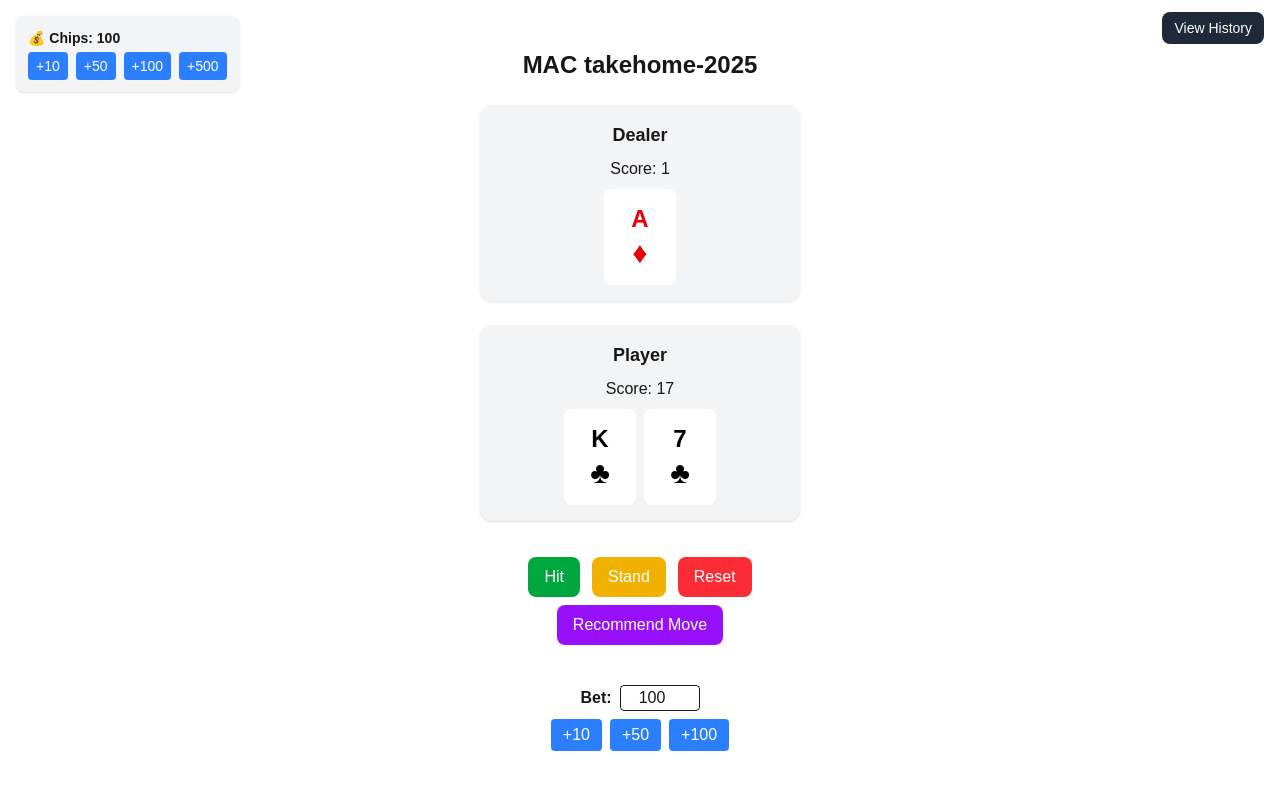
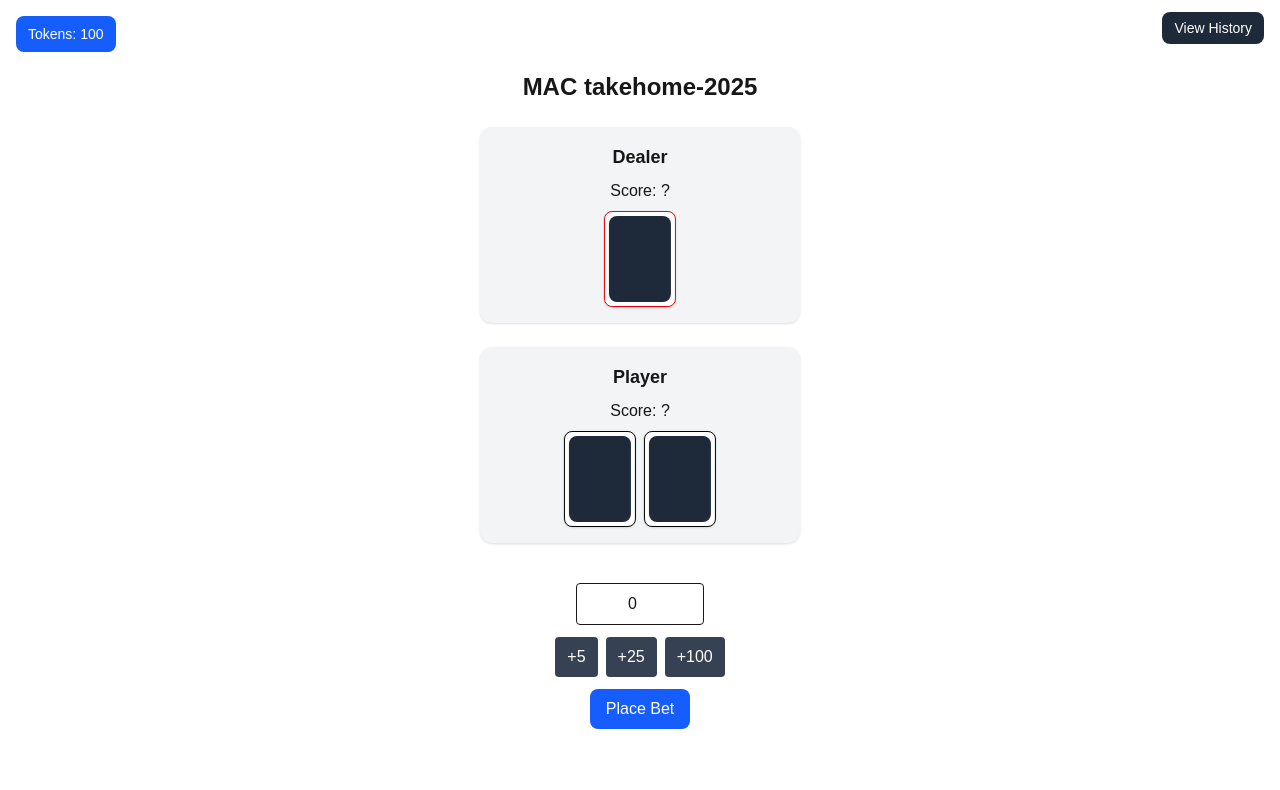
Before and after one commit to samer-alw/blackjack, a Next.js app: page / in a window 1280 px wide. Shown: the top 790 px of the page. Built offline with nearby package versions, Linux system fonts and the light colour scheme.

Commit message:
Finalised bet control logic and worked on styling on main page

```diff
--- a/src/app/components/betControl.tsx
+++ b/src/app/components/betControl.tsx
@@ -1,28 +1,61 @@
 "use client";
+import { useState } from "react";
 
-export default function BetControls({ bet, setBet, chips }: any) {
+interface BetControlsProps {
+  chips: number;
+  bet: number;
+  setBet: (amount: number) => void;
+}
+
+export default function BetControls({ chips, bet, setBet }: BetControlsProps) {
+  const [tempBet, setTempBet] = useState(0);
+
+  const addToBet = (amount: number) => {
+    setTempBet((prev) => Math.min(prev + amount, chips));
+  };
+
+  const handleSubmit = () => {
+    if (tempBet <= 0) {
+      alert("Bet must be greater than 0");
+      return;
+    }
+    if (tempBet > chips) {
+      alert("Bet cannot exceed your chips");
+      return;
+    }
+    setBet(tempBet);
+  };
+
   return (
-    <div className="mt-4 text-center">
-      <label className="mr-2 font-semibold">Bet:</label>
+    <div className="flex flex-col items-center gap-3 mt-4">
       <input
         type="number"
-        value={bet}
-        onChange={(e) => setBet(Number(e.target.value))}
-        min={1}
+        value={tempBet}
+        onChange={(e) => setTempBet(Number(e.target.value))}
+        min={0}
         max={chips}
-        className="border rounded text-center w-20"
+        className="px-4 py-2 border rounded w-32 text-center"
+        placeholder="Enter bet"
       />
-      <div className="flex gap-2 justify-center mt-2">
-        {[10, 50, 100].map((a) => (
+
+      <div className="flex gap-2">
+        {[5, 25, 100].map((amt) => (
           <button
-            key={a}
-            onClick={() => setBet((prev: number) => prev + a)}
-            className="px-3 py-1 bg-blue-500 text-white rounded hover:bg-blue-600"
+            key={amt}
+            onClick={() => addToBet(amt)}
+            className="px-3 py-2 bg-gray-700 text-white rounded hover:bg-gray-600"
           >
-            +{a}
+            +{amt}
           </button>
         ))}
       </div>
+
+      <button
+        onClick={handleSubmit}
+        className="px-4 py-2 bg-blue-600 text-white rounded-lg hover:bg-blue-700"
+      >
+        Place Bet
+      </button>
     </div>
   );
 }
--- a/src/app/components/chipControl.tsx
+++ b/src/app/components/chipControl.tsx
@@ -1,17 +1,46 @@
 "use client";
 
-export default function ChipControls({ chips, setChips }: any) {
+import { useState } from "react";
+
+interface TokenAdderProps {
+  chips: number;
+  setChips: (amount: number) => void;
+}
+
+export default function TokenAdder({ chips, setChips }: TokenAdderProps) {
+  const [isOpen, setIsOpen] = useState(false);
+
+  const addTokens = (amount: number) => {
+    setChips(chips + amount);
+    setIsOpen(false); // close popup after adding
+  };
+
   return (
-    <div className="absolute top-4 left-4 bg-gray-100 p-3 rounded-lg shadow text-sm">
-      <p className="font-semibold mb-1">💰 Chips: {chips}</p>
-      <div className="flex gap-2">
-        {[10, 50, 100, 500].map((a) => (
+    <div className="absolute top-4 left-4">
+      {/* Toggle Button */}
+      <button
+        onClick={() => setIsOpen(!isOpen)}
+        className="px-3 py-2 bg-blue-600 text-white rounded-lg hover:bg-blue-500 text-sm"
+      >
+        Tokens: {chips}
+      </button>
+
+      {/* Popup Buttons */}
+      <div
+        className={`mt-2 flex flex-col space-y-2 bg-gray-800 p-3 rounded-lg shadow-lg transform transition-all duration-300 ease-out
+        ${
+          isOpen
+            ? "opacity-100 scale-100"
+            : "opacity-0 scale-95 pointer-events-none"
+        }`}
+      >
+        {[10, 50, 100].map((amount) => (
           <button
-            key={a}
-            onClick={() => setChips((prev: number) => prev + a)}
-            className="px-2 py-1 bg-blue-500 text-white rounded hover:bg-blue-600"
+            key={amount}
+            onClick={() => addTokens(amount)}
+            className="px-3 py-2 bg-green-600 text-white rounded-lg hover:bg-green-500 text-sm"
           >
-            +{a}
+            +{amount} Tokens
           </button>
         ))}
       </div>
--- a/src/app/components/controls.tsx
+++ b/src/app/components/controls.tsx
@@ -1,13 +1,20 @@
 "use client";
+
+interface ControlsProps {
+  hit: () => void;
+  stand: () => void;
+  fetchRecommendation: () => void;
+  recommendation: string;
+  isStand: boolean;
+}
 
 export function Controls({
   hit,
   stand,
-  reset,
   fetchRecommendation,
   recommendation,
   isStand,
-}: any) {
+}: ControlsProps) {
   return (
     <div className="flex flex-col items-center gap-2 mt-3">
       <div className="flex gap-3 justify-center">
@@ -25,12 +32,6 @@ export function Controls({
         >
           Stand
         </button>
-        <button
-          onClick={reset}
-          className="px-4 py-2 bg-red-500 text-white rounded-lg hover:bg-red-600"
-        >
-          Reset
-        </button>
       </div>
 
       <button
@@ -39,6 +40,7 @@ export function Controls({
       >
         Recommend Move
       </button>
+
       {recommendation && (
         <div className="mt-2 p-2 border rounded bg-gray-50 text-sm">
           <strong>Suggestion:</strong> {recommendation}
--- a/src/app/components/dealerHand.tsx
+++ b/src/app/components/dealerHand.tsx
@@ -1,27 +1,24 @@
 "use client";
 import { useEffect, useState } from "react";
 
-export default function DealerHand({ dealerCards, score, resetSignal }: any) {
+export default function DealerHand({
+  dealerCards,
+  score,
+  resetSignal,
+  faceDown = false,
+}: any) {
   const [animatedDealerCards, setAnimatedDealerCards] = useState<
     { number: string; suit: string; show: boolean }[]
   >([]);
 
   useEffect(() => {
-    const cardsWithShow = dealerCards.map((c) => ({ ...c, show: false }));
-    setAnimatedDealerCards(cardsWithShow);
+    if (faceDown) {
+      setAnimatedDealerCards(dealerCards.map((c) => ({ ...c, show: false })));
+    } else {
+      setAnimatedDealerCards(dealerCards.map((c) => ({ ...c, show: true })));
+    }
+  }, [dealerCards, faceDown]);
 
-    cardsWithShow.forEach((_, i) => {
-      setTimeout(() => {
-        setAnimatedDealerCards((prev) => {
-          const newCards = [...prev];
-          newCards[i] = { ...newCards[i], show: true };
-          return newCards;
-        });
-      }, i * 300);
-    });
-  }, [dealerCards]);
-
-  // Clear on reset signal
   useEffect(() => {
     setAnimatedDealerCards([]);
   }, [resetSignal]);
@@ -29,26 +26,32 @@ export default function DealerHand({ dealerCards, score, resetSignal }: any) {
   return (
     <div className="bg-gray-100 p-4 rounded-xl shadow w-80 text-center">
       <h2 className="text-lg font-semibold mb-2">Dealer</h2>
-      <p>Score: {score}</p>
+      <p>Score: {!faceDown ? score : "?"}</p>
       <div className="flex justify-center gap-2 mt-2">
         {animatedDealerCards.map((card, i) => (
           <div
             key={i}
-            className={`w-18 h-24 rounded-lg flex flex-col justify-center items-center p-1 bg-white
+            className={`w-18 h-24 rounded-lg flex flex-col justify-center items-center p-1
+              bg-white border shadow
               ${
                 card.suit === "♥" || card.suit === "♦"
                   ? "text-red-600"
                   : "text-black"
               }
-              transition-all duration-1000 ease-out
-              ${
-                card.show
-                  ? "opacity-100 translate-y-0"
-                  : "opacity-0 translate-y-4"
+              transition-transform duration-500 ease-in-out
+              transform ${
+                faceDown || !card.show ? "rotate-y-180" : "rotate-y-0"
               }`}
+            style={{ perspective: "600px" }}
           >
-            <div className="text-2xl font-extrabold">{card.number}</div>
-            <div className="text-3xl font-bold">{card.suit}</div>
+            {faceDown || !card.show ? (
+              <div className="w-full h-full bg-gray-800 rounded-lg"></div>
+            ) : (
+              <>
+                <div className="text-2xl font-extrabold">{card.number}</div>
+                <div className="text-3xl font-bold">{card.suit}</div>
+              </>
+            )}
           </div>
         ))}
       </div>
--- a/src/app/components/playerHand.tsx
+++ b/src/app/components/playerHand.tsx
@@ -6,32 +6,22 @@ export default function PlayerHand({
   score,
   message,
   resetSignal,
+  faceDown = false,
 }: any) {
   const [animatedPlayerCards, setAnimatedPlayerCards] = useState<
     { number: string; suit: string; show: boolean }[]
   >([]);
 
   useEffect(() => {
-    if (animatedPlayerCards.length === 0) {
+    if (faceDown) {
+      // Hide all cards if faceDown
+      setAnimatedPlayerCards(playerCards.map((c) => ({ ...c, show: false })));
+    } else {
+      // Show all cards immediately if faceUp
       setAnimatedPlayerCards(playerCards.map((c) => ({ ...c, show: true })));
-      return;
     }
+  }, [playerCards, faceDown]);
 
-    const lastIndex = playerCards.length - 1;
-    const lastCard = playerCards[lastIndex];
-
-    setAnimatedPlayerCards((prev) => [...prev, { ...lastCard, show: false }]);
-
-    setTimeout(() => {
-      setAnimatedPlayerCards((prev) => {
-        const newCards = [...prev];
-        newCards[lastIndex] = { ...newCards[lastIndex], show: true };
-        return newCards;
-      });
-    }, 50);
-  }, [playerCards]);
-
-  // Clear animation on reset
   useEffect(() => {
     setAnimatedPlayerCards([]);
   }, [resetSignal]);
@@ -39,7 +29,7 @@ export default function PlayerHand({
   return (
     <div className="bg-gray-100 p-4 rounded-xl shadow w-80 text-center">
       <h2 className="text-lg font-semibold mb-2">Player</h2>
-      <p>Score: {score}</p>
+      <p>Score: {!faceDown ? score : "?"}</p>
       {message && (
         <div className="mt-4 p-3 bg-gray-200 rounded-lg text-lg font-semibold">
           {message}
@@ -49,21 +39,27 @@ export default function PlayerHand({
         {animatedPlayerCards.map((card, i) => (
           <div
             key={i}
-            className={`w-18 h-24 rounded-lg flex flex-col justify-center items-center p-1 bg-white
+            className={`w-18 h-24 rounded-lg flex flex-col justify-center items-center p-1
+              bg-white border shadow
               ${
                 card.suit === "♥" || card.suit === "♦"
                   ? "text-red-600"
                   : "text-black"
               }
-              transition-all duration-1000 ease-out
-              ${
-                card.show
-                  ? "opacity-100 translate-y-0"
-                  : "opacity-0 translate-y-4"
+              transition-transform duration-500 ease-in-out
+              transform ${
+                faceDown || !card.show ? "rotate-y-180" : "rotate-y-0"
               }`}
+            style={{ perspective: "600px" }}
           >
-            <div className="text-2xl font-extrabold">{card.number}</div>
-            <div className="text-3xl font-bold">{card.suit}</div>
+            {faceDown || !card.show ? (
+              <div className="w-full h-full bg-gray-800 rounded-lg"></div>
+            ) : (
+              <>
+                <div className="text-2xl font-extrabold">{card.number}</div>
+                <div className="text-3xl font-bold">{card.suit}</div>
+              </>
+            )}
           </div>
         ))}
       </div>
--- a/src/app/hooks/useBlackJackGame.tsx
+++ b/src/app/hooks/useBlackJackGame.tsx
@@ -11,7 +11,7 @@ export function useBlackjackGame() {
   >([]);
   const [isStand, setIsStand] = useState(false);
   const [chips, setChips] = useState(100);
-  const [bet, setBet] = useState(100);
+  const [bet, setBet] = useState(0);
   const [message, setMessage] = useState("");
   const [roundOver, setRoundOver] = useState(false);
   const [history, setHistory] = useState<any[]>(() => {
--- a/src/app/page.tsx
+++ b/src/app/page.tsx
@@ -1,4 +1,5 @@
 "use client";
+
 import { useBlackjackGame } from "./hooks/useBlackJackGame";
 import DealerHand from "./components/dealerHand";
 import PlayerHand from "./components/playerHand";
@@ -6,9 +7,11 @@ import ChipControls from "./components/chipControl";
 import BetControls from "./components/betControl";
 import { fetchAIRecommendation } from "./utils/aiRecommendation";
 import Link from "next/link";
+import { Controls } from "./components/controls"; // Named import
 
 export default function BlackjackGame() {
   const game = useBlackjackGame();
+  const isGameOver = !!game.message;
 
   const getRecommendation = async () => {
     try {
@@ -24,6 +27,12 @@ export default function BlackjackGame() {
       console.error(err);
       game.setRecommendation("Error fetching recommendation");
     }
+  };
+
+  const handleReset = () => {
+    game.reset(); // reset game state, cards, scores, etc.
+    game.setBet(0); // reset bet to go back to betting section
+    game.setRecommendation(""); // clear AI recommendation
   };
 
   return (
@@ -46,6 +55,7 @@ export default function BlackjackGame() {
         dealerCards={game.dealerCards}
         score={game.dealerScore}
         resetSignal={game.resetSignal}
+        faceDown={game.bet === 0}
       />
 
       <PlayerHand
@@ -53,46 +63,37 @@ export default function BlackjackGame() {
         score={game.playerScore}
         message={game.message}
         resetSignal={game.resetSignal}
+        faceDown={game.bet === 0} // flips to face-down automatically
       />
 
-      <div className="flex flex-col items-center gap-2 mt-3">
-        <div className="flex gap-3 justify-center">
-          <button
-            onClick={game.hit}
-            disabled={game.isStand}
-            className="px-4 py-2 bg-green-600 text-white rounded-lg hover:bg-green-700 disabled:opacity-50"
-          >
-            Hit
-          </button>
-          <button
-            onClick={game.stand}
-            disabled={game.isStand}
-            className="px-4 py-2 bg-yellow-500 text-white rounded-lg hover:bg-yellow-600 disabled:opacity-50"
-          >
-            Stand
-          </button>
-          <button
-            onClick={game.reset}
-            className="px-4 py-2 bg-red-500 text-white rounded-lg hover:bg-red-600"
-          >
-            Reset
-          </button>
-        </div>
+      {/* BET CONTROLS: Show only if no bet is placed */}
+      {game.bet === 0 && (
+        <BetControls bet={game.bet} setBet={game.setBet} chips={game.chips} />
+      )}
 
+      {/* GAME CONTROLS: Show only if a bet has been placed */}
+      {game.bet > 0 && !isGameOver && (
+        <Controls
+          hit={game.hit}
+          stand={game.stand}
+          fetchRecommendation={getRecommendation}
+          recommendation={game.recommendation}
+          isStand={game.isStand}
+        />
+      )}
+
+      {isGameOver && (
         <button
-          onClick={getRecommendation}
-          className="px-4 py-2 bg-purple-600 text-white rounded-lg hover:bg-purple-700"
+          onClick={() => {
+            game.reset();
+            game.setBet(0); // flips cards back to face-down
+            game.setRecommendation("");
+          }}
+          className="px-4 py-2 bg-red-500 text-white rounded-lg hover:bg-red-600"
         >
-          Recommend Move
+          Play Again
         </button>
-        {game.recommendation && (
-          <div className="mt-2 p-2 border rounded bg-gray-50 text-sm">
-            <strong>Suggestion:</strong> {game.recommendation}
-          </div>
-        )}
-      </div>
-
-      <BetControls bet={game.bet} setBet={game.setBet} chips={game.chips} />
+      )}
     </div>
   );
 }
```
